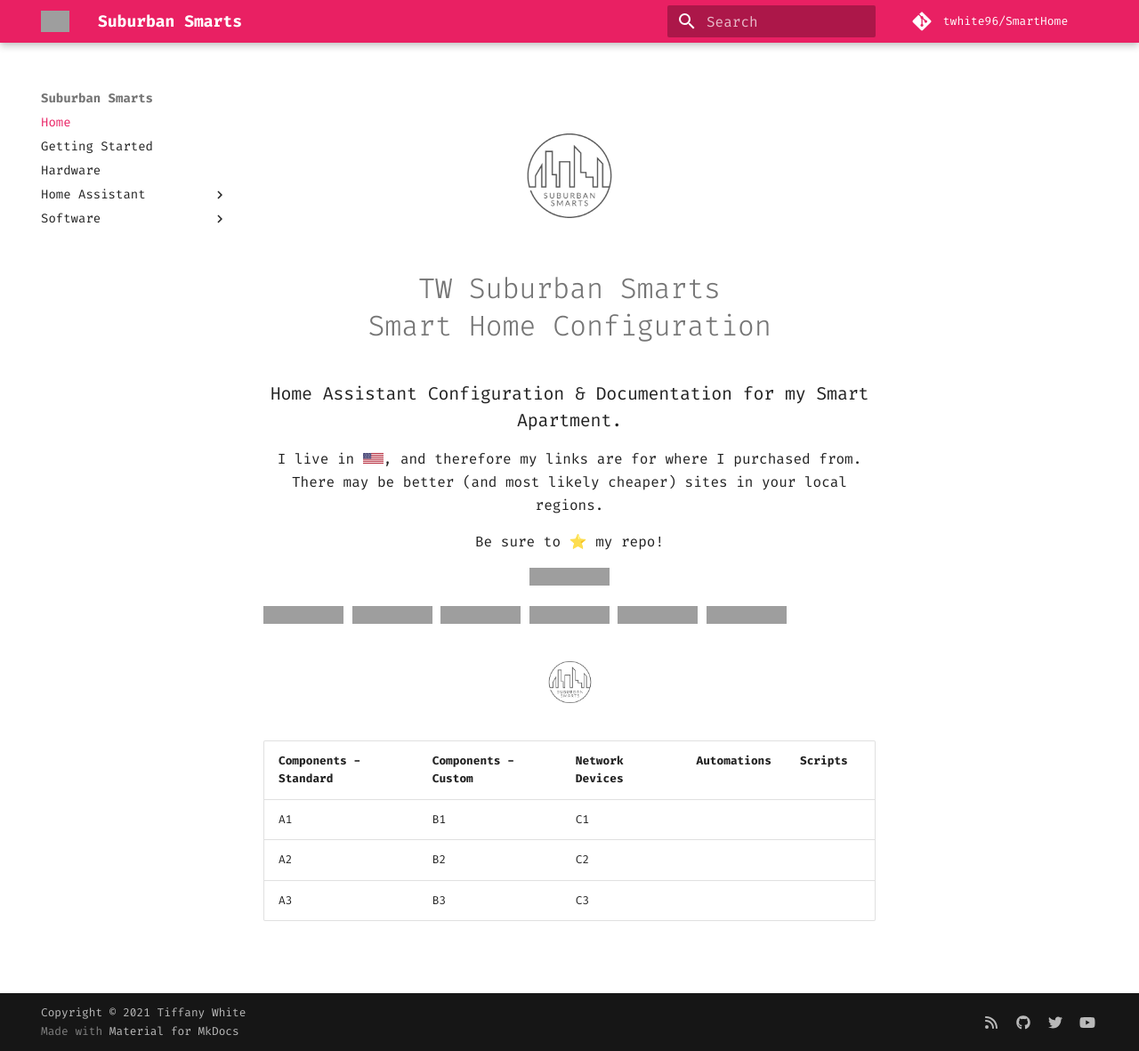
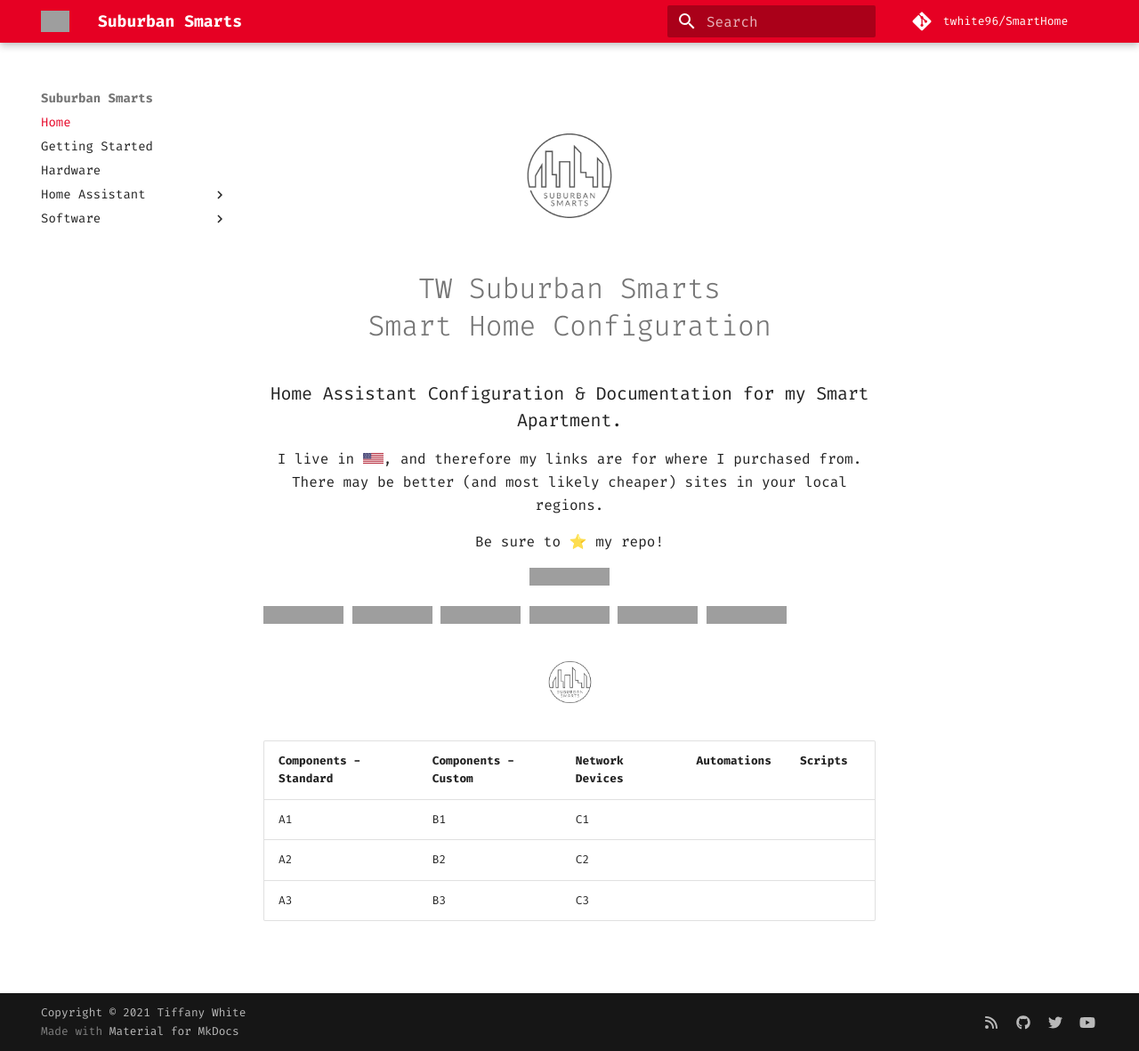
Before and after one commit to twhite96/tifflabs, an MkDocs documentation site: the page built from docs/index.md, in a window 1280 px wide and 1181 px high. Shown: the whole window at 89% size. Built offline with MkDocs 1.6.1 and Material for MkDocs 9.7.7, drawn with Linux system fonts in a browser that asks for light colours; comment, search, counter and statistics services are not loaded; grey boxes are pictures that could not be loaded.

Commit message:
Change brand accent color

```diff
--- /dev/null
+++ b/docs/stylesheets/extra.css
@@ -0,0 +1,5 @@
+:root {
+    --md-primary-fg-color: #e60023;
+    --md-primary-fg-color--light: #ECB7B7;
+    --md-primary-fg-color--dark: #90030C;
+}
--- a/mkdocs.yml
+++ b/mkdocs.yml
@@ -23,9 +23,9 @@ theme:
     text: Fira Code
     code: Fira Code
   name: 'material'
-  palette:
-    primary: 'Pink'
-    accent: 'Pink'
+  # palette:
+  #   primary: 'Pink'
+  #   accent: 'Pink'
 repo_name: 'twhite96/SmartHome'
 repo_url: 'https://github.com/twhite96/SmartHome'
 extra:
@@ -44,3 +44,5 @@ site_author: 'Tiffany White'
 site_name: Suburban Smarts
 site_url: 'https://docs.suburbansmarts.org/'
 site_description: 'Documentation for my over-engineered smart apartment'
+extra_css:
+  - stylesheets/extra.css
```
